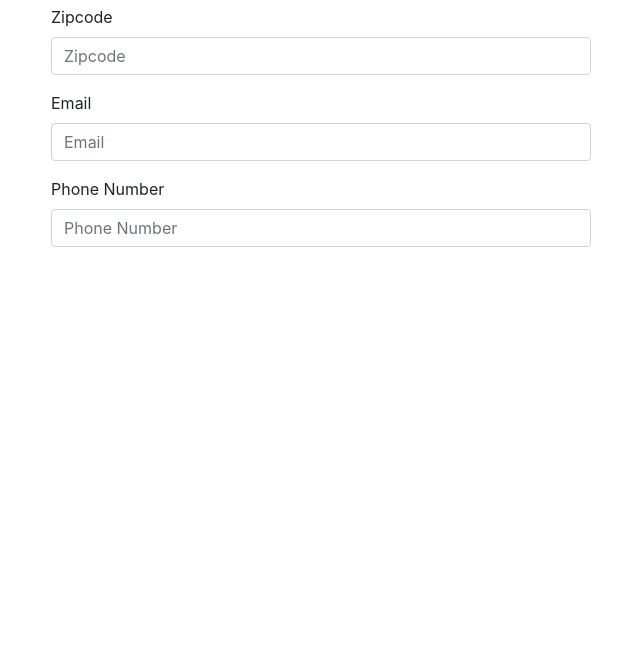
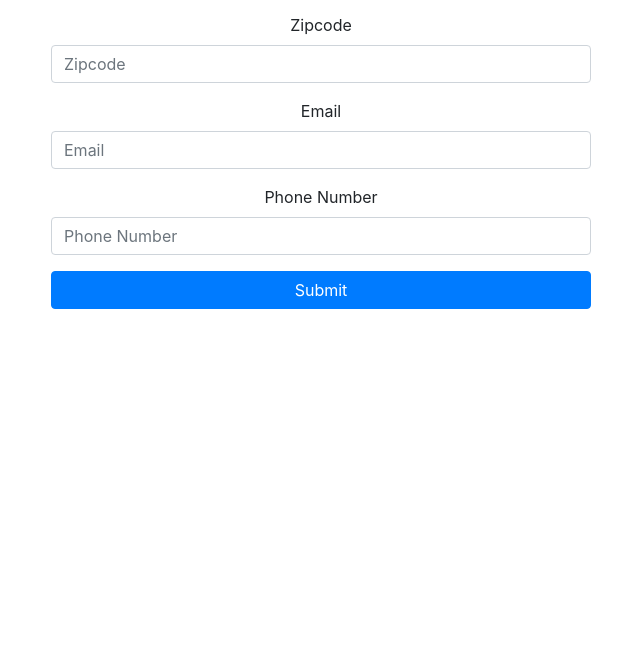
Before and after one commit to Djones917/RegularEXPvalidationForm, a plain HTML site: page index.html in a window 1280 px wide. Shown: the part 137-800 px from the top of the page, without its empty margins (319-959 px from the left). Drawn offline with nearby package versions, Linux system fonts and the light colour scheme.

Commit message:
added submit button block

```diff
--- a/index.html
+++ b/index.html
@@ -17,7 +17,7 @@
 
     <div class="container">
         <div class="row">
-            <div class="col-md-6 mx-auto">
+            <div class="col-md-6  mt-2 mx-auto text-center">
                 <h1>User Form</h1>
                 <form>
                     <div class="form-group">
@@ -55,6 +55,7 @@
                                 Enter a valid Phone Number.
                             </div>
                     </div> <!-- end of form-group -->
+                    <input type="submit" value="Submit" class="btn btn-primary btn-block">
                 </form>
             </div> <!-- end of col-md-6 -->
         </div> <!-- End of row -->
```
Lines whose indentation alone changed are shown as unchanged.
